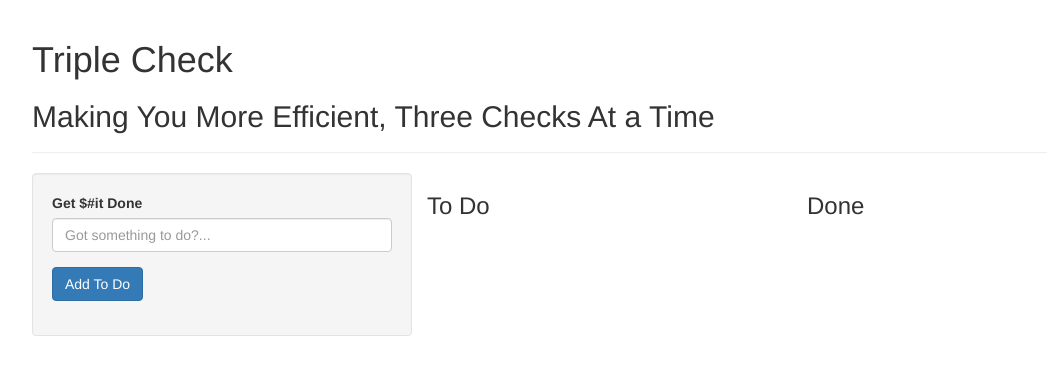
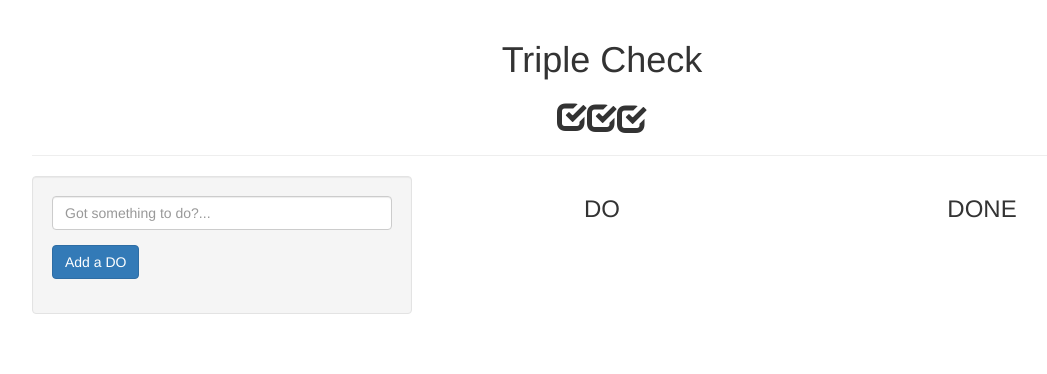
Before and after one commit to cyrus-shahrivar/triple_check_app_MEAN, a website: page public/index.html in a window 1280 px wide. Shown: the whole page, without its empty margins (38-1085 px from the left). Drawn offline with nearby package versions, Linux system fonts and the light colour scheme; no server answers.

Commit message:
got version one done, had trouble with adding conditional for three checkboxes, will work on for version 2

```diff
--- a/public/css/style.css
+++ b/public/css/style.css
@@ -1,3 +1,11 @@
 .striken {
   text-decoration: line-through;
 }
+
+.center {
+  text-align: center;
+}
+
+.no-bullet {
+  list-style: none;
+}
--- a/public/index.html
+++ b/public/index.html
@@ -9,28 +9,27 @@
   <body>
     <section class="container" ng-controller="toDoAppCtrl as toDo">
       <div class="page-header">
-        <h1>{{toDo.title}}</h1>
-        <h2>{{toDo.subTitle}}</h2>
+        <h1 class="center">{{toDo.title}}</h1>
+        <h2 class="center"><span class="glyphicon glyphicon-check" aria-hidden="true"><span class="glyphicon glyphicon-check" aria-hidden="true"><span class="glyphicon glyphicon-check" aria-hidden="true"></span></h2>
       </div>
       <div class="col-md-4 well">
         <form ng-submit="toDo.addToDos()">
             <div class="form-group">
-              <label for="new-toDo">Get $#it Done</label>
               <input required type="text" class="form-control" id="new-toDo" placeholder="Got something to do?..." ng-model="toDo.newToDo.toDos">
             </div>
               <div class="form-group">
-                <button class="btn btn-primary" type="submit">Add To Do</button>
+                <button class="btn btn-primary" type="submit">Add a DO</button>
               </div>
             </div>
         </form>
       </div>
       <div class="col-md-4">
-        <h3>To Do</h3>
-        <li ng-repeat="aDo in toDo.allToDos"><a href class="glyphicon glyphicon-check" aria-hidden="true" ng-click="toDo.addDone(aDo.toDos); toDo.deleteToDos(aDo);"></a> {{aDo.toDos}}<a href class="glyphicon glyphicon-remove" aria-hidden="true" ng-click="toDo.deleteToDos(aDo)"></a></li>
+        <h3 class="center">DO</h3>
+        <li class="no-bullet" ng-repeat="aDo in toDo.allToDos"><a href class="glyphicon glyphicon-check" aria-hidden="true" ng-click="toDo.addDone(aDo.toDos); toDo.deleteToDos(aDo);"></a> {{aDo.toDos}}<a href class="glyphicon glyphicon-remove" aria-hidden="true" ng-click="toDo.deleteToDos(aDo)"></a></li>
       </div>
       <div class="col-md-4">
-        <h3>Done</h3>
-        <li class="striken" ng-repeat="aDo in toDo.allDone">{{aDo.done}}<a href class="glyphicon glyphicon-remove" aria-hidden="true" ng-click="toDo.deleteDone(aDo)"></a></li>
+        <h3 class="center">DONE</h3>
+        <li class="striken no-bullet" ng-repeat="aDo in toDo.allDone">{{aDo.done}}<a href class="glyphicon glyphicon-remove" aria-hidden="true" ng-click="toDo.deleteDone(aDo)"></a></li>
       </div>
     </section>
 
```
